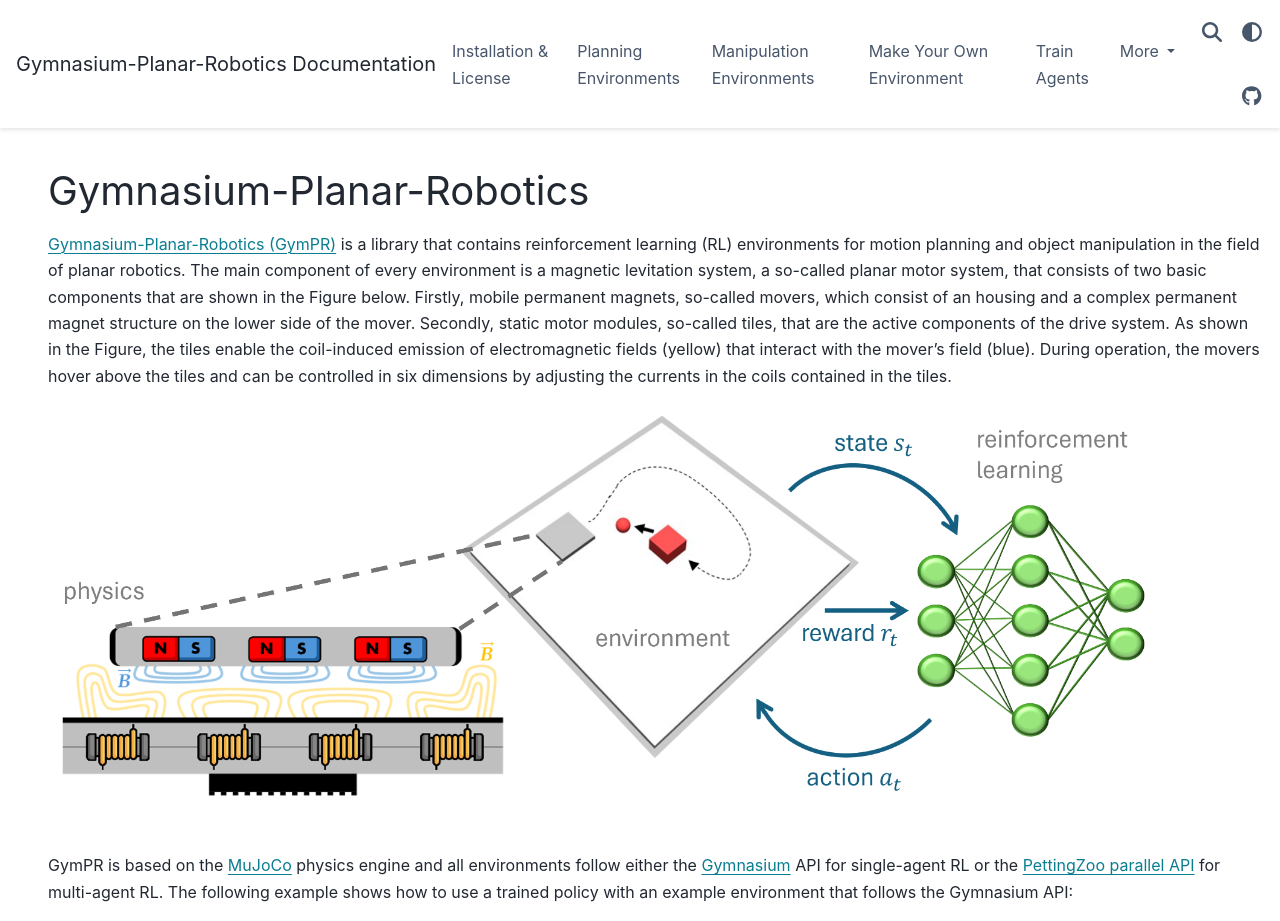
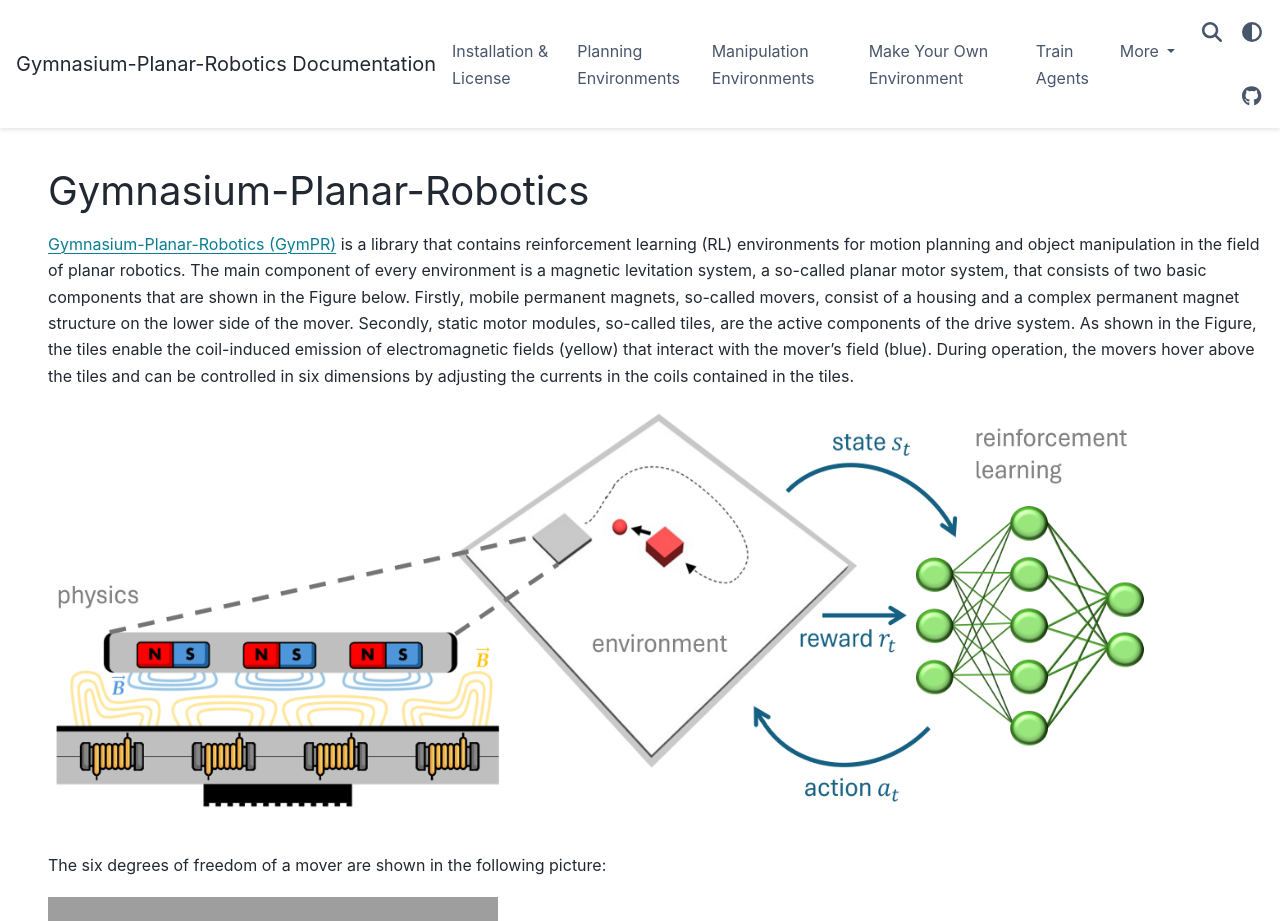
Before and after one commit to ubi-coro/gymnasium-planar-robotics, a Sphinx documentation site: the page built from docs/index.rst, in a window 1280 px wide and 1400 px high. Shown: the top 921 px of the window. Built offline with Sphinx 7.4.7 and the PyData theme 0.15.4, drawn with Linux system fonts in a browser that asks for light colours; grey boxes are pictures that could not be loaded.

Commit message:
update docs

```diff
--- a/docs/index.rst
+++ b/docs/index.rst
@@ -7,13 +7,21 @@
 =========================
 `Gymnasium-Planar-Robotics (GymPR) <https://github.com/ubi-coro/gymnasium-planar-robotics/>`_ is a library that contains reinforcement learning (RL) environments for motion planning
 and object manipulation in the field of planar robotics. The main component of every environment is a magnetic levitation system, a so-called planar motor system, that consists of two basic
-components that are shown in the Figure below. Firstly, mobile permanent magnets, so-called movers, which consist of an housing and a complex permanent magnet structure on the lower side of
-the mover. Secondly, static motor modules, so-called tiles, that are the active components of the drive system. As shown in the Figure, the tiles enable the
+components that are shown in the Figure below. Firstly, mobile permanent magnets, so-called movers, consist of a housing and a complex permanent magnet structure on the lower side of
+the mover. Secondly, static motor modules, so-called tiles, are the active components of the drive system. As shown in the Figure, the tiles enable the
 coil-induced emission of electromagnetic fields (yellow) that interact with the mover's field (blue). During operation, the movers hover above the tiles and can be controlled in six dimensions
 by adjusting the currents in the coils contained in the tiles.
 
 .. image:: images/visual_abstract.png
    :width: 1100
+   :height: 400
+
+|br|
+
+The six degrees of freedom of a mover are shown in the following picture:
+
+.. image:: images/img_mover_dofs.png
+   :width: 450
    :height: 400
 
 |br|
```
Also changed, not shown: docs/images/visual_abstract.png, 1 other file.
